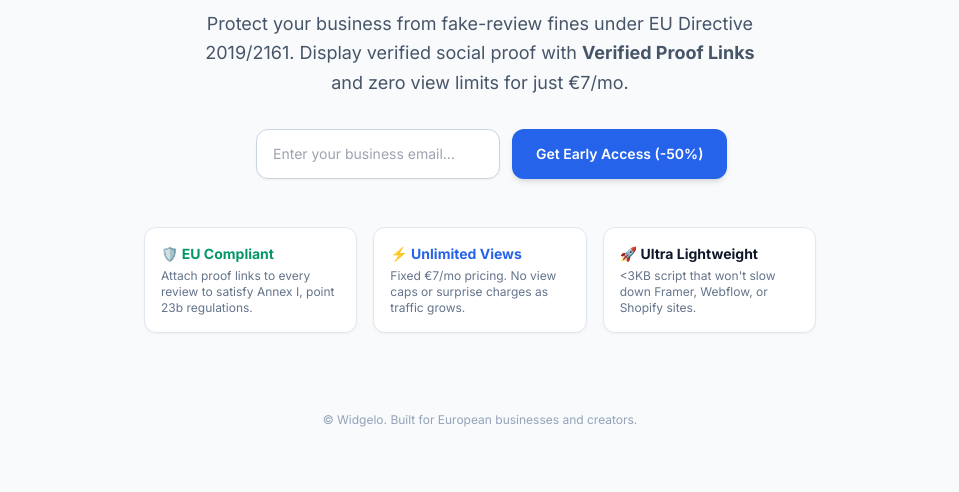
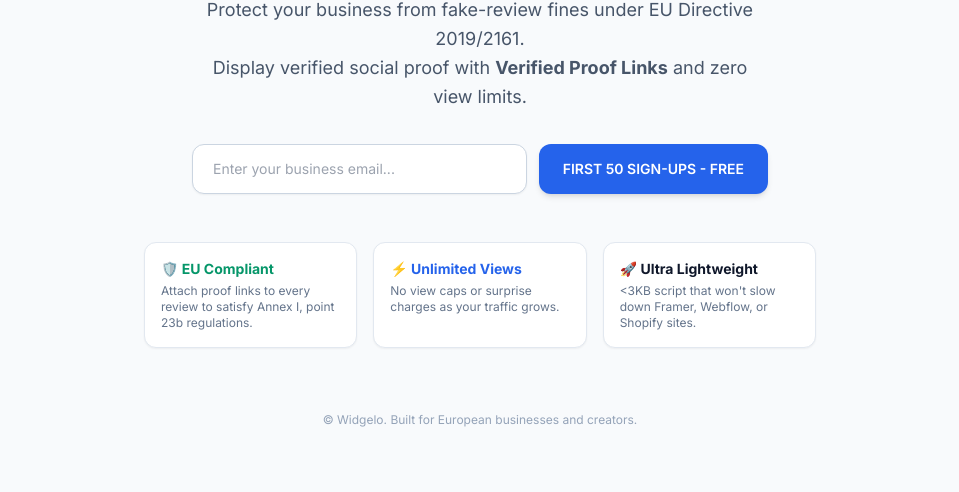
Before and after one commit to synquetech/widgelo-waitlist, a plain HTML site: page index.html in a window 1280 px wide. Shown: the part 308-800 px from the top of the page, without its empty margins (160-1119 px from the left). Drawn offline with nearby package versions, Linux system fonts and the light colour scheme.

Commit message:
Update index.html

```diff
--- a/index.html
+++ b/index.html
@@ -20,10 +20,6 @@
     <!-- Header / Logo -->
     <header class="max-w-4xl mx-auto w-full flex justify-between items-center">
         <div class="flex items-center gap-2.5">
-            <svg width="32" height="32" viewBox="0 0 32 32" fill="none" xmlns="http://www.w3.org/2000/svg">
-                <rect width="32" height="32" rx="9" fill="#2563EB"/>
-                <path d="M9 16.5L13.5 21L23 10.5" stroke="white" stroke-width="3" stroke-linecap="round" stroke-linejoin="round"/>
-            </svg>
             <span class="text-2xl font-extrabold tracking-tight text-slate-900">
                 widgelo<span class="text-blue-600">.</span>
             </span>
@@ -45,26 +41,27 @@
         </h1>
 
         <p class="text-lg text-slate-600 mb-8 max-w-xl mx-auto leading-relaxed">
-            Protect your business from fake-review fines under EU Directive 2019/2161. Display verified social proof with <strong>Verified Proof Links</strong> and zero view limits for just €7/mo.
+            Protect your business from fake-review fines under EU Directive 2019/2161.<br />
+            Display verified social proof with <strong>Verified Proof Links</strong> and zero view limits.
         </p>
 
         <!-- Waitlist Form -->
-        <div id="formContainer" class="max-w-md mx-auto">
-            <form onsubmit="handleSubmit(event)" className="flex flex-col sm:flex-row gap-3">
+        <div id="formContainer" class="max-w-xl mx-auto">
+            <form onsubmit="handleSubmit(event)">
                 <div class="flex flex-col sm:flex-row gap-3">
                     <input
                         type="email"
                         id="emailInput"
                         required
                         placeholder="Enter your business email..."
-                        class="flex-1 px-4 py-3.5 rounded-xl border border-slate-300 bg-white text-slate-900 focus:outline-none focus:ring-2 focus:ring-blue-600 shadow-sm text-sm"
+                        class="flex-1 px-5 py-3.5 rounded-xl border border-slate-300 bg-white text-slate-900 focus:outline-none focus:ring-2 focus:ring-blue-600 shadow-sm text-sm"
                     />
                     <button
                         type="submit"
                         id="submitBtn"
                         class="px-6 py-3.5 bg-blue-600 hover:bg-blue-700 text-white font-semibold rounded-xl transition shadow-md whitespace-nowrap text-sm"
                     >
-                        Get Early Access (-50%)
+                        FIRST 50 SIGN-UPS - FREE
                     </button>
                 </div>
             </form>
@@ -83,7 +80,7 @@
             </div>
             <div class="bg-white p-4 rounded-xl border border-slate-200 shadow-sm">
                 <div class="text-blue-600 font-bold mb-1 text-sm">⚡ Unlimited Views</div>
-                <p class="text-xs text-slate-500">Fixed €7/mo pricing. No view caps or surprise charges as traffic grows.</p>
+                <p class="text-xs text-slate-500">No view caps or surprise charges as your traffic grows.</p>
             </div>
             <div class="bg-white p-4 rounded-xl border border-slate-200 shadow-sm">
                 <div class="text-slate-900 font-bold mb-1 text-sm">🚀 Ultra Lightweight</div>
```
